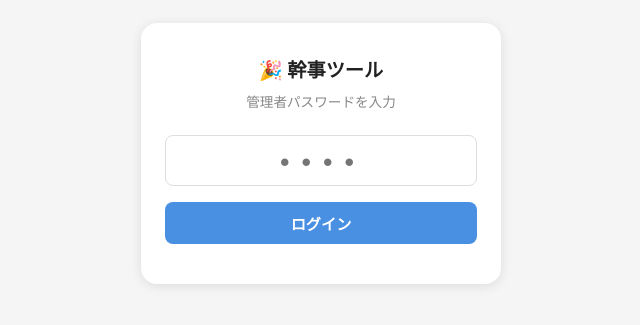
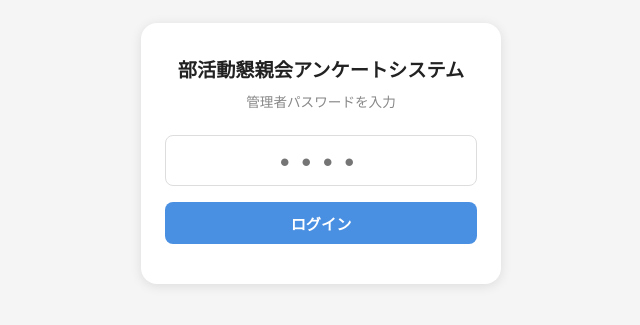
Before and after one commit to takahashilabo/Bukatu-Party-Survey, a website: page public/admin.html in a window 1280 px wide. Shown: the part 247-572 px from the top of the page, without its empty margins (319-959 px from the left). Drawn offline with Linux system fonts and the light colour scheme.

Commit message:
Change login title to 部活動懇親会アンケートシステム
Co-Authored-By: Claude Sonnet 4.6 <noreply@anthropic.com>

```diff
--- a/public/admin.html
+++ b/public/admin.html
@@ -66,7 +66,7 @@
 <!-- ログイン画面 -->
 <div id="login-screen">
   <div id="login-box">
-    <h1>🎉 幹事ツール</h1>
+    <h1>部活動懇親会アンケートシステム</h1>
     <p>管理者パスワードを入力</p>
     <input type="password" id="pw-input" inputmode="numeric" maxlength="10" placeholder="••••" autocomplete="current-password">
     <br>
```
